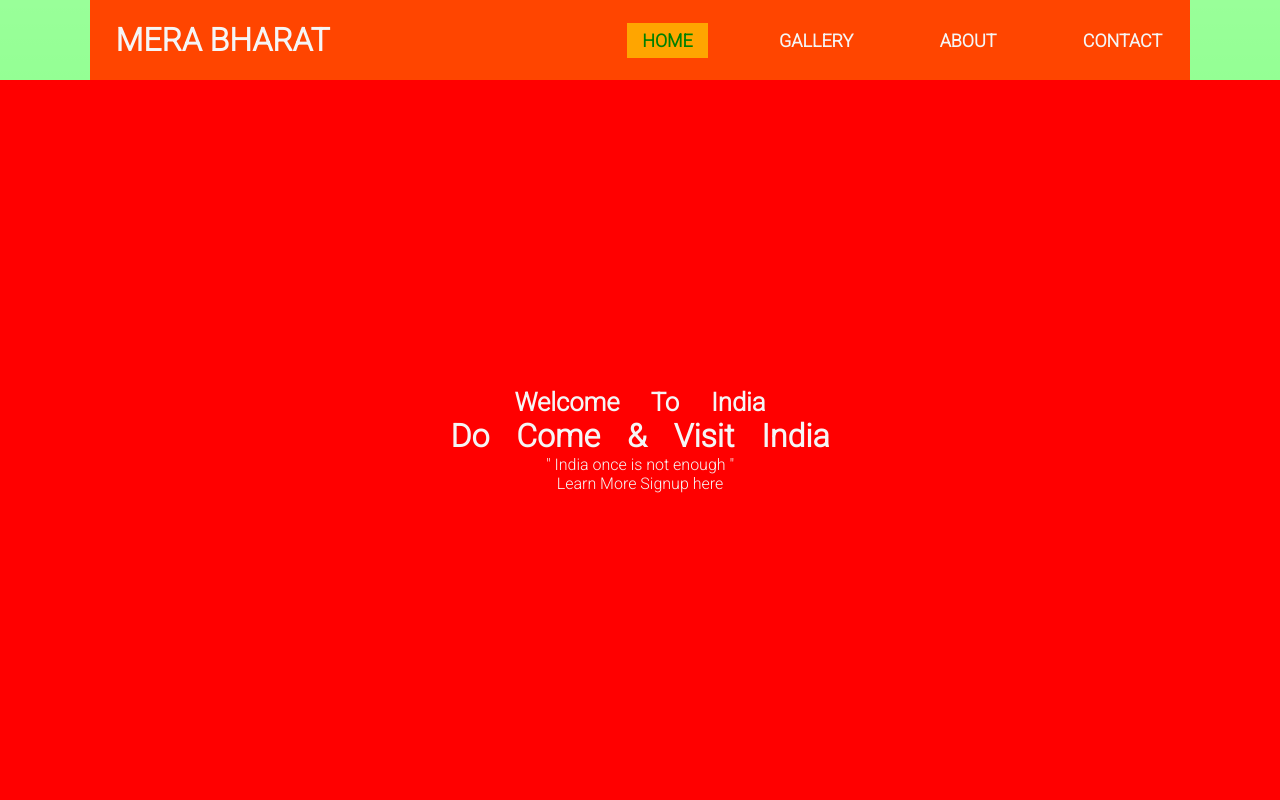
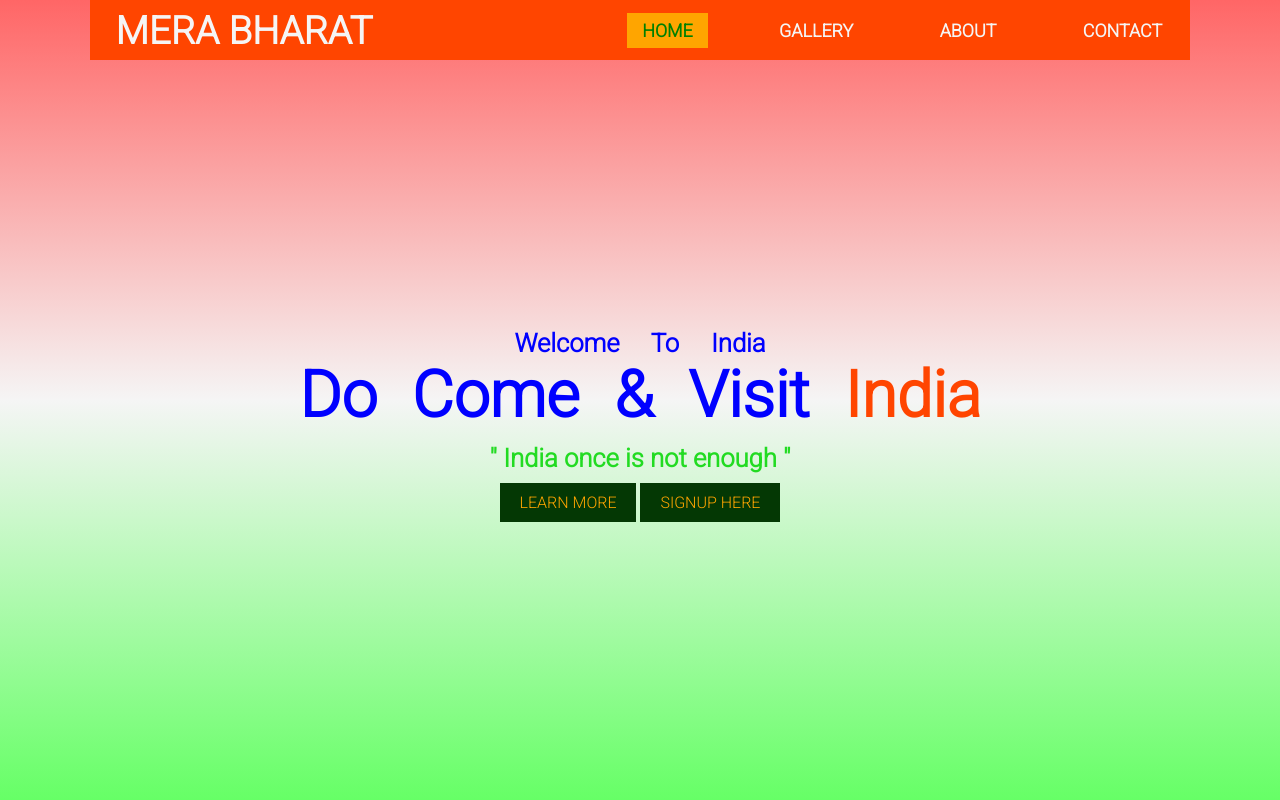
Before and after one commit to TechnicalAmanjeet/web_dev_hcj_project, a plain HTML site: page Proj_02/index.html in a window 1280 px wide. Drawn offline with Linux system fonts and the light colour scheme.

Commit message:
done with 2nd project

```diff
--- a/Proj_02/stylesheet/style.css
+++ b/Proj_02/stylesheet/style.css
@@ -3,12 +3,12 @@
     padding: 0;
     list-style: none;
     text-decoration: none;
-    color: whitesmoke;
+    color: blue;
     font-family: Roboto,'Segoe UI', Tahoma, Geneva, Verdana, sans-serif;
 }
 
 header{
-    background: linear-gradient(rgba(0,255,0,0.4),rgba(0,255,0,0.6));
+    background: linear-gradient(rgba(255,0,0,0.6),whitesmoke,rgba(0,255,0,0.6));
     width: 100vw;
     height: 100vh;
 }
@@ -17,8 +17,9 @@ nav{
     max-width: 1100px;
     width: 100%;
     margin: 0 auto;
+    /* margin-top: 10px; */
     background-color: orangered;
-    height: 10vh;
+    height: 60px;
     display: flex;
     align-items: center;
     justify-content: space-between;
@@ -26,8 +27,12 @@ nav{
 
 nav .logo{
     padding: 0 0 0 2vw;
-    font-size: 2em;
+    font-size: 3vw;
     font-weight: bolder;
+}
+
+nav .logo a{
+    color: whitesmoke;
 }
 
 nav .link {
@@ -40,6 +45,7 @@ nav .link {
 }
 
 nav .link a{
+    color: whitesmoke;
     background-color: transparent;
     padding: 7px 15px;
     font-size: 1.4vw;
@@ -59,7 +65,8 @@ nav .link a.active,nav .link a:hover{
 
 main{
     height: 90vh;
-    background-color: red;
+    color: black;
+    /* background-color: red; */
     display: flex;
     flex-direction: column;
     align-items: center;
@@ -74,6 +81,27 @@ main h3{
 
 main h1{
     word-spacing: 1.5vw;
+    font-size: 5vw;
+    margin-bottom: 10px;
+    font-weight: bolder;
+}
+
+main h1 span{
+    color: orangered;
+}
+
+main p{
+    font-size: 2vw;
+    font-weight: bold;
+    color: rgb(34, 219, 34);
+    margin-bottom: 20px;
+}
+
+main .link a{
+    padding: 10px 20px;
+    background-color: rgb(4, 56, 4);
+    text-transform: uppercase;
+    color: orange;
 }
 
 
```
Also changed, not shown: index.html (+2 -1 lines).
